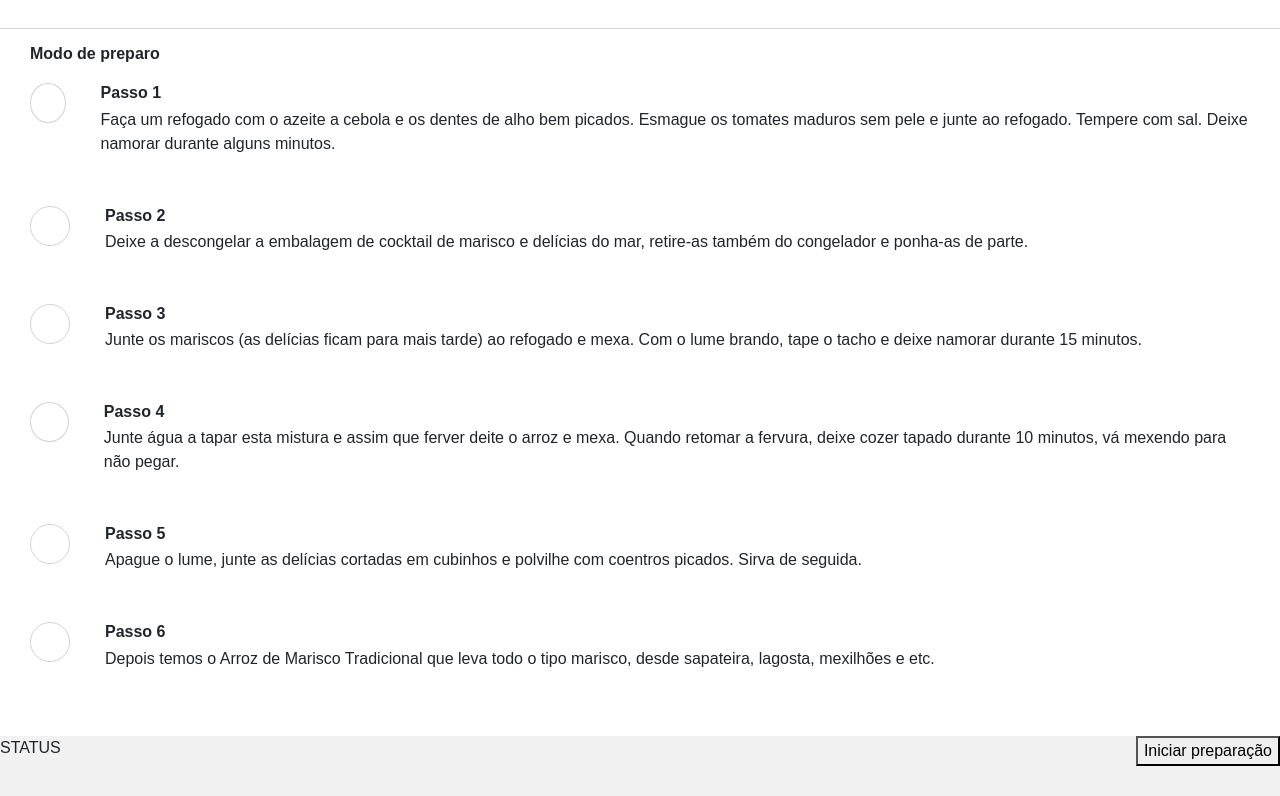
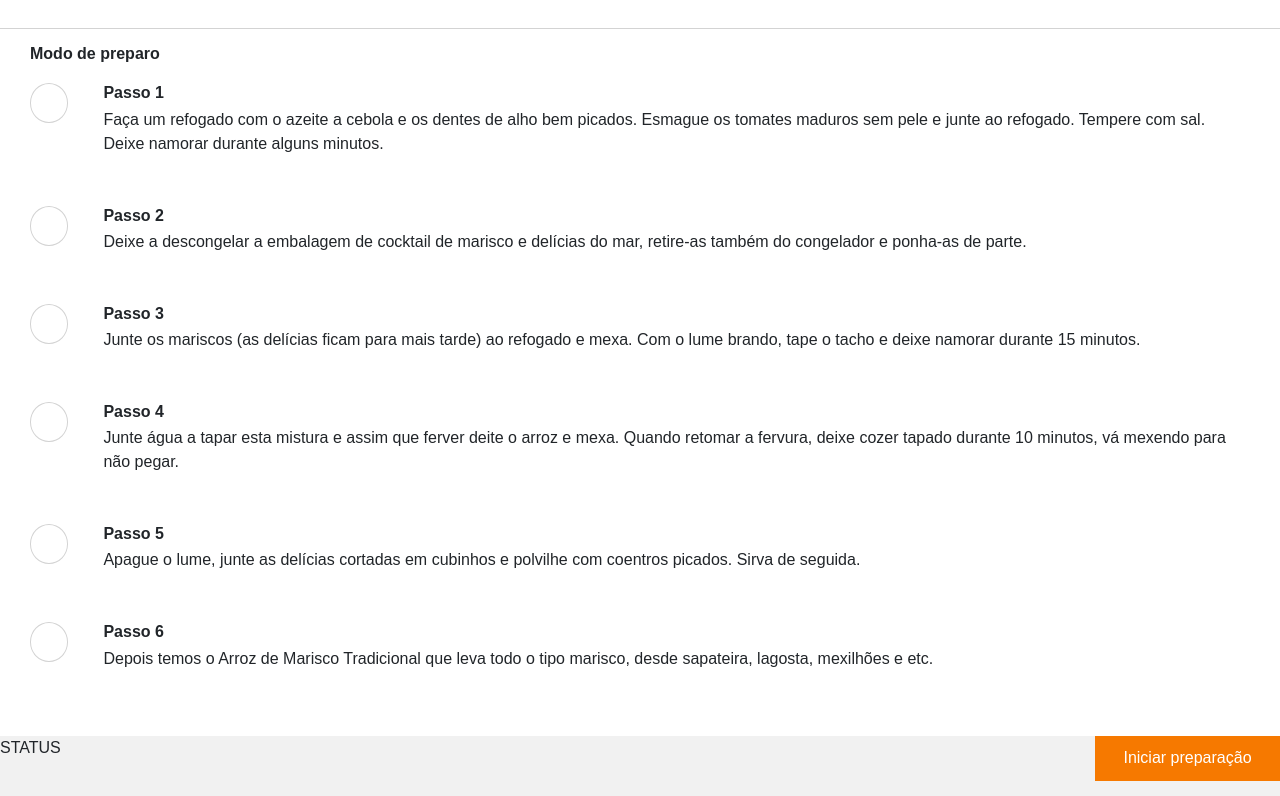
Before and after one commit to joaoribas35/tagme_client, a React (Create React App) app: page /receita in a window 1280 px wide. Shown: the part 1125-1921 px from the top of the page. Built offline with nearby package versions, Linux system fonts and the light colour scheme.

Commit message:
feat: create styled button

```diff
--- /dev/null
+++ b/src/components/Button/index.js
@@ -0,0 +1,22 @@
+import styled from "styled-components";
+
+export const Button = styled.button`
+  background: ${(props) =>
+    props.success ? "var(--color-bg-green)" : "var(--color-bg-primary)"};
+  color: #fff;
+  cursor: pointer;
+  font-size: 1rem;
+  width: 185px;
+  height: 45px;
+  border: none;
+
+  &:disabled {
+    background: gray;
+  }
+`;
+
+export const ButtonError = styled(Button)`
+  background: ${(props) => (props.secondary ? "white" : "var(--color-error)")};
+  color: ${(props) => (props.secondary ? "var(--color-error)" : "white")};
+  border: 2px solid var(--color-error);
+`;
--- a/src/components/Modal/index.js
+++ b/src/components/Modal/index.js
@@ -1,7 +1,8 @@
 import { useState } from "react";
 import Modal from "react-bootstrap/Modal";
+import { Button } from "../Button";
 
-const LiveModal = ({ children, label, disabled }) => {
+const LiveModal = ({ children, label, disabled, variant }) => {
   const [show, setShow] = useState(false);
 
   const handleClose = () => setShow(false);
@@ -9,9 +10,15 @@ const LiveModal = ({ children, label, disabled }) => {
 
   return (
     <>
-      <button variant="primary" onClick={handleShow} disabled={disabled}>
-        {label}
-      </button>
+      {variant ? (
+        <Button success onClick={handleShow} disabled={disabled}>
+          {label}
+        </Button>
+      ) : (
+        <Button onClick={handleShow} disabled={disabled}>
+          {label}
+        </Button>
+      )}
 
       <Modal show={show} onHide={handleClose}>
         <Modal.Header closeButton></Modal.Header>
--- a/src/pages/Recipe/Directions/index.js
+++ b/src/pages/Recipe/Directions/index.js
@@ -1,3 +1,4 @@
+/* eslint-disable react-hooks/exhaustive-deps */
 import { useState, useEffect } from "react";
 import Checkbox from "../../../components/Checkbox";
 import { Container, Direction } from "./styles";
--- a/src/pages/Recipe/Directions/styles.js
+++ b/src/pages/Recipe/Directions/styles.js
@@ -23,6 +23,7 @@ export const Direction = styled.div`
   div {
     display: flex;
     flex-direction: column;
+    width: 100%;
 
     h1 {
       font-size: 1rem;
@@ -32,7 +33,6 @@ export const Direction = styled.div`
 
     p {
       font-size: 1rem;
-      margin: 0;
     }
   }
 `;
--- a/src/pages/Recipe/Ingredients/index.js
+++ b/src/pages/Recipe/Ingredients/index.js
@@ -1,3 +1,4 @@
+/* eslint-disable react-hooks/exhaustive-deps */
 import { useState, useEffect } from "react";
 import { Container, Ingredient } from "./styles";
 import Checkbox from "../../../components/Checkbox";
--- a/src/pages/Recipe/index.js
+++ b/src/pages/Recipe/index.js
@@ -1,7 +1,9 @@
+/* eslint-disable no-unused-vars */
 import { useState } from "react";
 import Ingredients from "./Ingredients";
 import Directions from "./Directions";
 import LiveModal from "../../components/Modal";
+import { Button } from "../../components/Button";
 import { HeaderBottom, HeaderTop, Header, Footer } from "./styles";
 
 // mock data
@@ -44,9 +46,13 @@ const Recipe = () => {
         <div onClick={verifyIngredients}>
           {startPrep ? (
             isAllSteps ? (
-              <LiveModal label="Finalizar">Acabou!</LiveModal>
+              <LiveModal label="Finalizar" variant="success">
+                Acabou!
+              </LiveModal>
             ) : (
-              <button disabled>Finalizar</button>
+              <Button success disabled>
+                Finalizar
+              </Button>
             )
           ) : (
             <LiveModal label="Iniciar preparação">
--- a/src/routes/index.js
+++ b/src/routes/index.js
@@ -3,7 +3,7 @@ import Login from "../pages/Login";
 import Recipes from "../pages/Recipes";
 import Recipe from "../pages/Recipe";
 
-import PrivateRoute from "./PrivateRoute";
+// import PrivateRoute from "./PrivateRoute";
 
 const Routes = () => {
   return (
```
Also changed, not shown: src/routes/PrivateRoute.js (+10 -10 lines).
